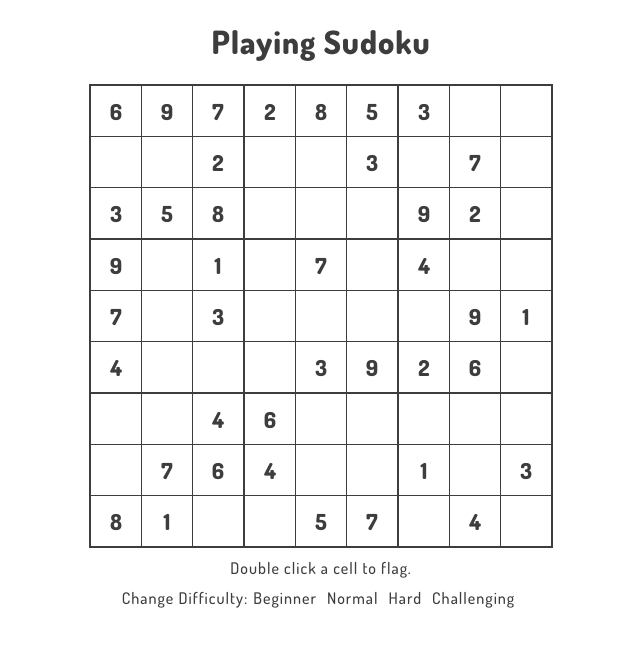
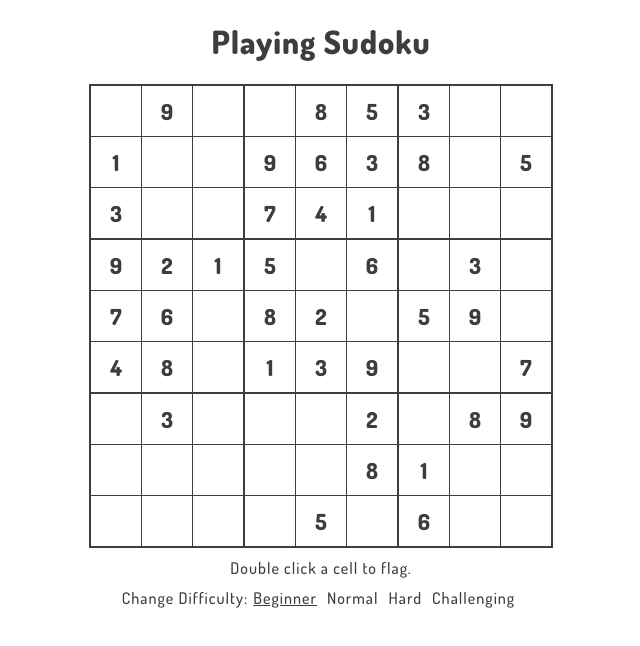
Before and after one commit to ykzhukian/sudoku, a React app: page / in a window 1280 px wide. Shown: the top 646 px of the page, without its empty margins (319-959 px from the left). Built offline with nearby package versions, Linux system fonts and the light colour scheme; what react-mixin would draw is missing.

Commit message:
change difficulty finish

```diff
--- a/src/css/blocks/layout.scss
+++ b/src/css/blocks/layout.scss
@@ -34,6 +34,10 @@
 		span {
 			cursor: pointer;
 			margin: 0 5px;
+
+			&.active {
+				text-decoration: underline;
+			}
 		}
 	}
 }
--- a/src/js/components/Cell.js
+++ b/src/js/components/Cell.js
@@ -14,10 +14,6 @@ export default class Cell extends Component {
       col: this.props.data.col,
       flag: false
     }
-  }
-
-  componentDidMount() {
-
   }
 
   onChange(event) {
@@ -38,32 +34,26 @@ export default class Cell extends Component {
     })
   }
 
-  onBlur(event) {
-
-  }
-
-
   render() {
 
-    let error = Util.checkDuplicate(this.props.data.errors, [this.props.data.row, this.props.data.col]);
+    let error = Util.checkDuplicate(this.props.data.errors, [this.state.row, this.state.col]);
 
     return (
       <td
         className={
           "cell-block " +
           (error ? 'error ' : '') +
-          (this.state.activated ? '' : 'prefilled ') +
+          (this.props.data.activated ? '' : 'prefilled ') +
           (this.state.flag ? 'flag' : '' )
         }>
         <input
           className="cell-input"
           type="text"
-          value={this.state.value}
+          value={this.props.data.value}
           maxLength="1"
-          disabled={!this.state.activated}
+          disabled={!this.props.data.activated}
           onChange={e => this.onChange(e)}
-          onDoubleClick={e => this.onDoubleClick(e)}
-          onBlur={e => this.onBlur(e)} />
+          onDoubleClick={e => this.onDoubleClick(e)} />
       </td>
     );
   }
--- a/src/js/components/Index.js
+++ b/src/js/components/Index.js
@@ -14,6 +14,7 @@ export default class Index extends Component {
     this.setState({
       difficulty: value
     })
+    console.log(value);
   }
 
 
@@ -24,9 +25,7 @@ export default class Index extends Component {
       	<div className="wrapper main-wrapper">
 	      	<h1 className="title">Playing Sudoku</h1>
 	        <Sudoku
-            prefilled={this.state.difficulty}
-            showColor={(position) => this.showColor(position)}
-            hideColor={() => this.hideColor()} />
+            prefilled={this.state.difficulty} />
           <div className="info-text">Double click a cell to flag.</div>
           <div className="info-text difficulty">
             Change Difficulty:
--- a/src/js/components/Sudoku.js
+++ b/src/js/components/Sudoku.js
@@ -12,12 +12,21 @@ export default class Sudoku extends Component {
       sudoku: '',
       prefilledArr: '',
       currentSudoku: '',
-      errors: []
+      errors: [],
+      initial: false
     };
   }
 
-  componentDidMount() {
-    let prefilledArr = Util.generatePrefilled(this.props.prefilled);
+  componentWillMount() {
+    this.initialiseSudoku(this.props);
+  }
+
+  componentWillReceiveProps(nextProps) {
+    this.initialiseSudoku(nextProps);
+  }
+
+  initialiseSudoku(props) {
+    let prefilledArr = Util.generatePrefilled(props.prefilled);
 
     let newSudoku = Util.newSudoku();
     let currentSudoku = newSudoku.slice();
@@ -29,13 +38,13 @@ export default class Sudoku extends Component {
         }
       })
     });
-    // console.log(newSudoku);
-    // console.log(currentSudoku);
-    // this.setState({
-    //   sudoku: newSudoku,
-    //   prefilledArr: prefilledArr,
-    //   currentSudoku: currentSudoku
-    // });
+    this.setState({
+      sudoku: newSudoku,
+      prefilledArr: prefilledArr,
+      currentSudoku: currentSudoku,
+      errors: [],
+      initial: true
+    }, () => {console.log(this.state.currentSudoku)});
   }
 
   verify(value, position) {
@@ -51,35 +60,23 @@ export default class Sudoku extends Component {
 
     this.setState({
       currentSudoku: currentSudoku,
-      errors: errors
-    })
+      errors: errors,
+      initial: false
+    }, () => {console.log(this.state.currentSudoku)})
   }
 
   render() {
 
-    let prefilledArr = Util.generatePrefilled(this.props.prefilled);
-
-    let newSudoku = Util.newSudoku();
-    let currentSudoku = newSudoku.slice();
-    newSudoku.forEach((row, rowIndex) => {
-      currentSudoku[rowIndex] = newSudoku[rowIndex].slice();
-      row.forEach((value, index) => {
-        if (!Util.checkDuplicate(prefilledArr, [rowIndex, index])) {
-          currentSudoku[rowIndex][index] = '';
-        }
-      })
-    });
-
-    let sudokuBlock = currentSudoku.length
+    const sudokuBlock = this.state.currentSudoku.length
     ?
-    currentSudoku.map((row, rowIndex) => (
+    this.state.currentSudoku.map((row, rowIndex) => (
       <tr className="sudoku-row" key={rowIndex}>
         {row.map((value, index) => (
           <Cell
             key={index}
             data={{
-              value: Util.checkDuplicate(prefilledArr, [rowIndex, index]) ? value : '',
-              activated: !Util.checkDuplicate(prefilledArr, [rowIndex, index]),
+              value: Util.checkDuplicate(this.state.prefilledArr, [rowIndex, index]) || !this.state.initial ? value : '',
+              activated: !Util.checkDuplicate(this.state.prefilledArr, [rowIndex, index]),
               errors: this.state.errors,
               row: rowIndex,
               col: index
@@ -88,7 +85,7 @@ export default class Sudoku extends Component {
         ))}
       </tr>
     ))
-    : (<tr><td>'Loading...'</td></tr>);
+    : (<tr><td>Loading...</td></tr>);
 
     return (
       <div className='sudoku-wrapper'>
```
